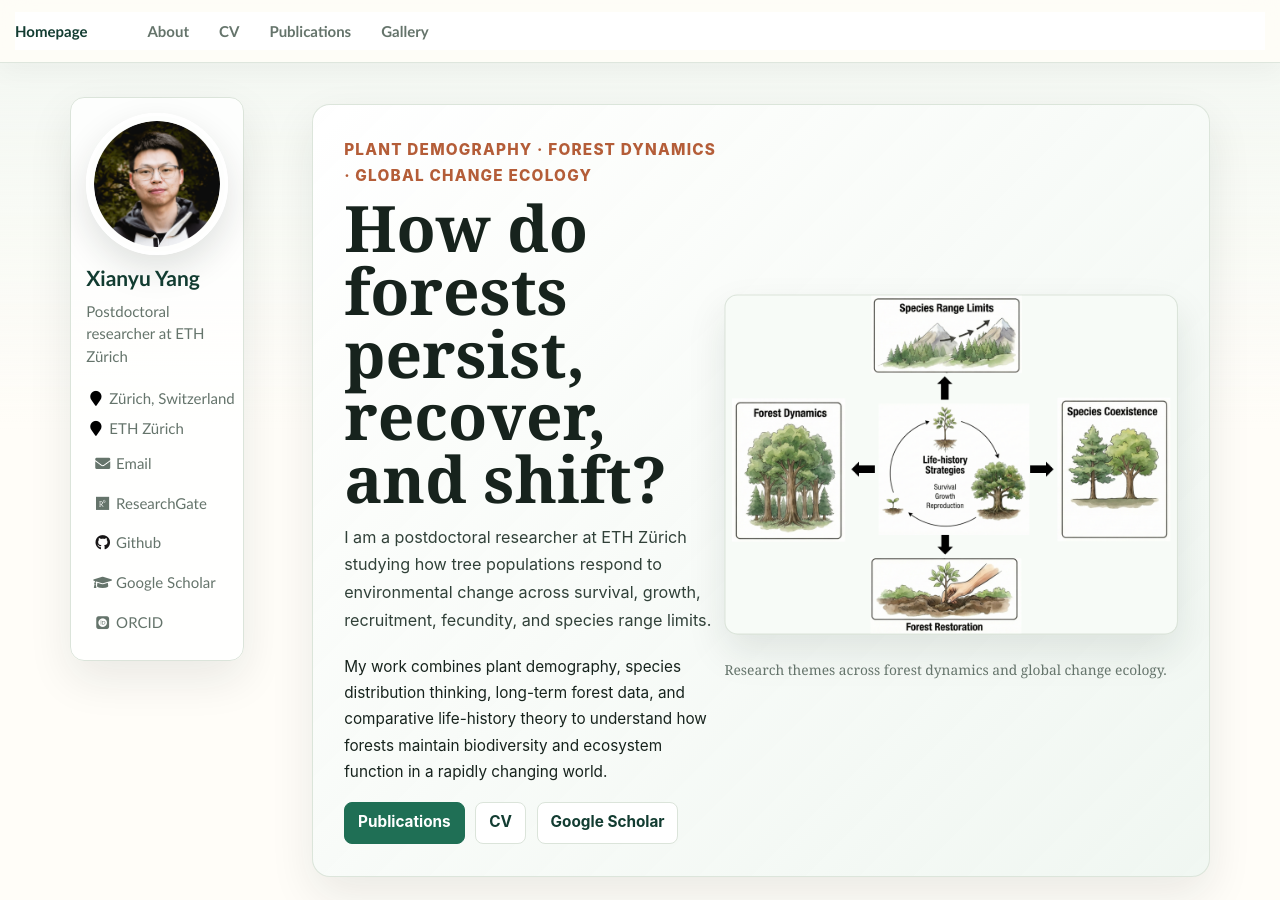
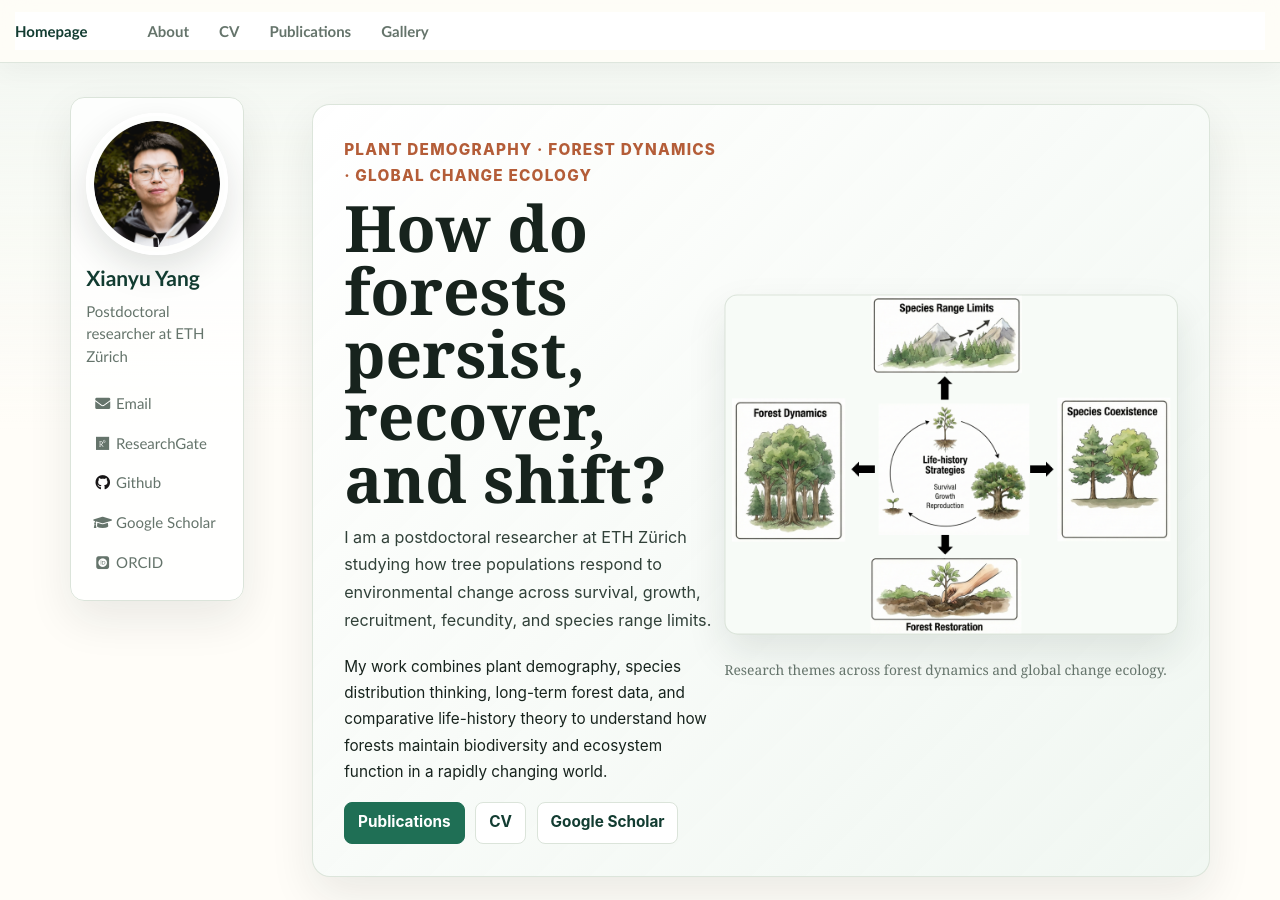
Before and after one commit to Xianyu-Yang/xianyu-yang.github.io, a Jekyll site: the page built from _pages/about.md, in a window 1280 px wide and 900 px high. Built offline with Jekyll 4.4.1, drawn with Linux system fonts in a browser that asks for light colours; some web fonts are replaced.

Commit message:
Remove sidebar location details

```diff
--- a/_includes/author-profile.html
+++ b/_includes/author-profile.html
@@ -16,12 +16,6 @@
   <div class="author__urls-wrapper">
     <!-- <button class="btn btn--inverse">More Info & Contact</button> -->
     <ul class="author__urls social-icons">
-      {% if author.location %}
-        <li><i class="fa fa-fw fa-map-marker" aria-hidden="true"></i> {{ author.location }}</li>
-      {% endif %}
-      {% if author.employer %}
-        <li><i class="fa fa-fw fa-map-marker" aria-hidden="true"></i> {{ author.employer }}</li>
-      {% endif %}
       {% if author.uri %}
         <li><a href="{{ author.uri }}"><i class="fas fa-fw fa-link" aria-hidden="true"></i> Website</a></li>
       {% endif %}
```
